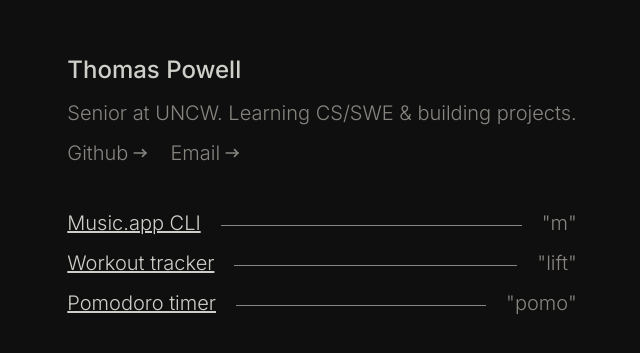
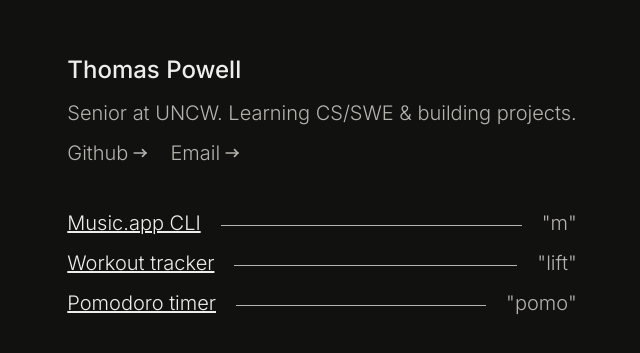
Before and after one commit to thomascpowell/www, a SvelteKit app: page / in a window 1280 px wide. Shown: the part 215-568 px from the top of the page, without its empty margins (318-958 px from the left). Built offline with nearby package versions, Linux system fonts and the light colour scheme.

Commit message:
changed color scheme

```diff
--- a/src/app.css
+++ b/src/app.css
@@ -12,11 +12,9 @@
 }
 
 :root {
-  --bg: rgb(16, 15, 15);
-  --bg2: rgb(28, 27, 26);
-  --text: rgb(207, 207, 202);
-  --text2: rgb(135, 133, 128);
-  --border: rgb(64, 62, 60);
+  --bg: #111110;
+  --text: #eeeeec;
+  --text2: #b5b3ad;
 }
 
 body {
```
